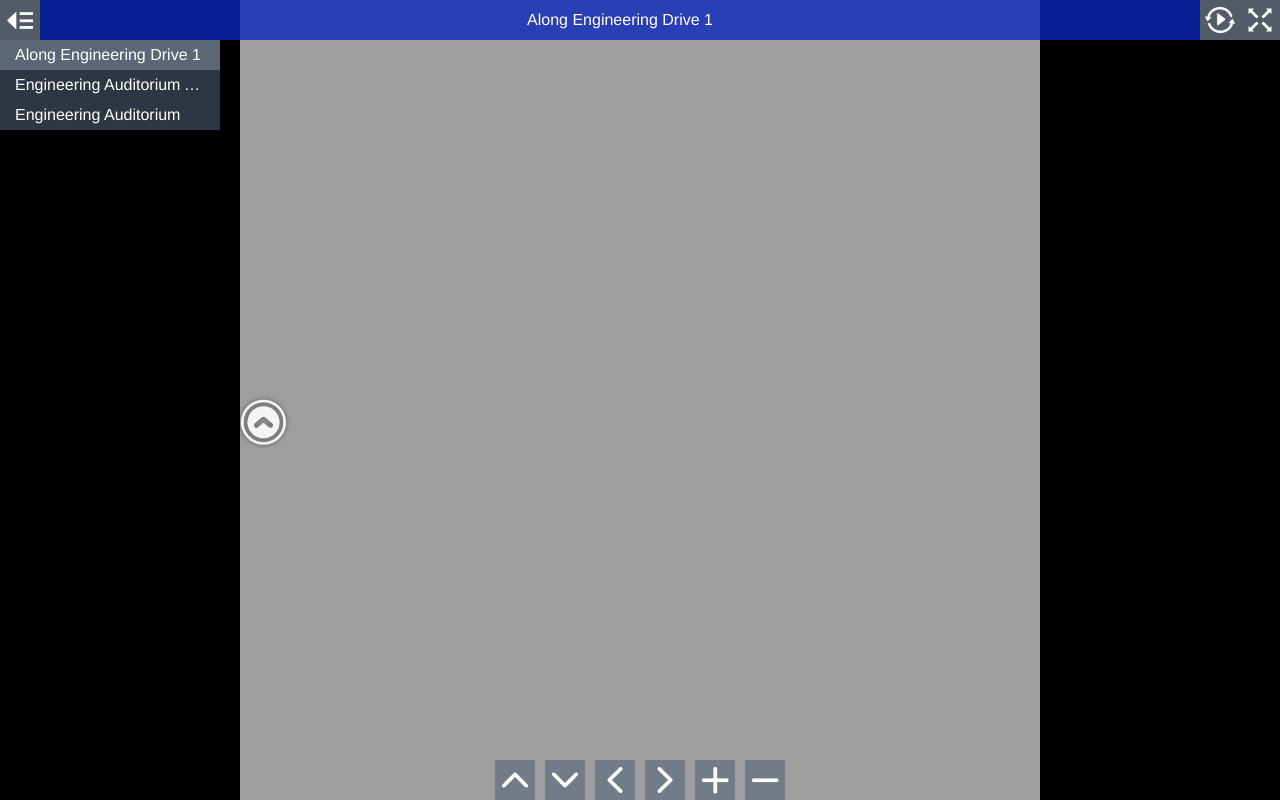
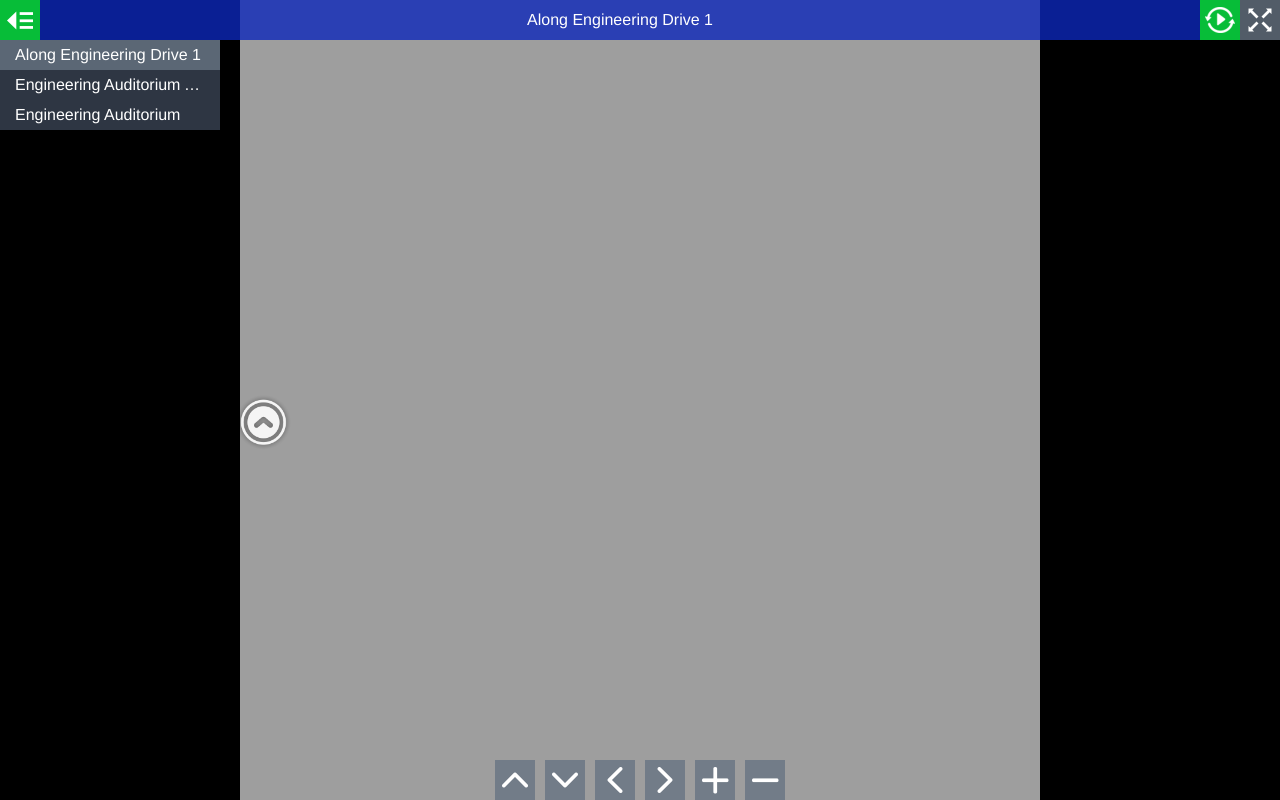
Before and after one commit to Flaredevil1/Engineering-workshop, a plain HTML site: page index.html in a window 1280 px wide. Drawn offline with Linux system fonts and the light colour scheme.

Commit message:
Update style.css

```diff
--- a/style.css
+++ b/style.css
@@ -153,8 +153,8 @@ body.fullscreen-enabled #fullscreenToggle {
   width: 40px;
   height: 40px;
   padding: 5px;
-  background-color: rgb(103,115,131);
-  background-color: rgba(103,115,131,0.8);
+  background-color: rgb(9,237,70);
+  background-color: rgba(9,237,70,0.8);
 }
 
 .mobile #autorotateToggle {
@@ -207,8 +207,8 @@ body.fullscreen-enabled.mobile #autorotateToggle {
   width: 40px;
   height: 40px;
   padding: 5px;
-  background-color: rgb(103,115,131);
-  background-color: rgba(103,115,131,0.8);
+  background-color: rgb(9,237,70);
+  background-color: rgba(9,237,70,0.8);
 }
 
 .mobile #sceneListToggle {
```
